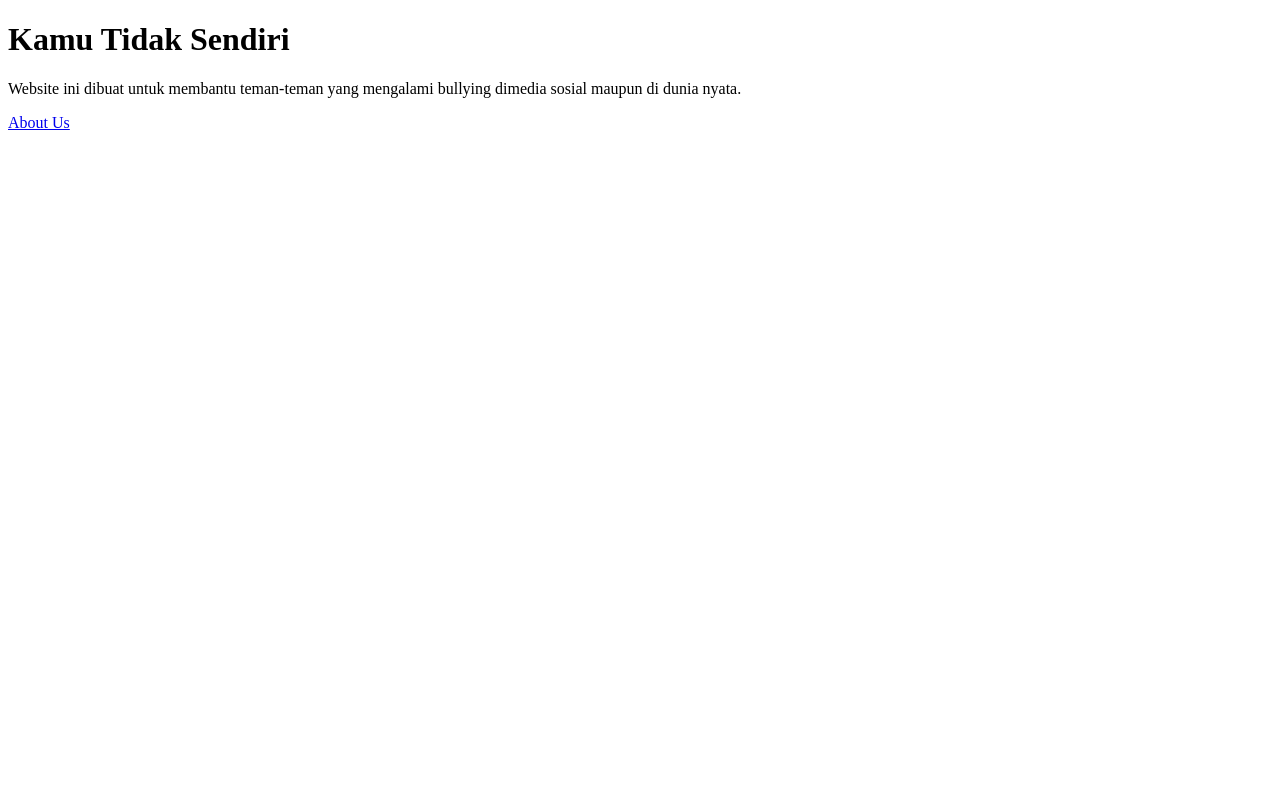
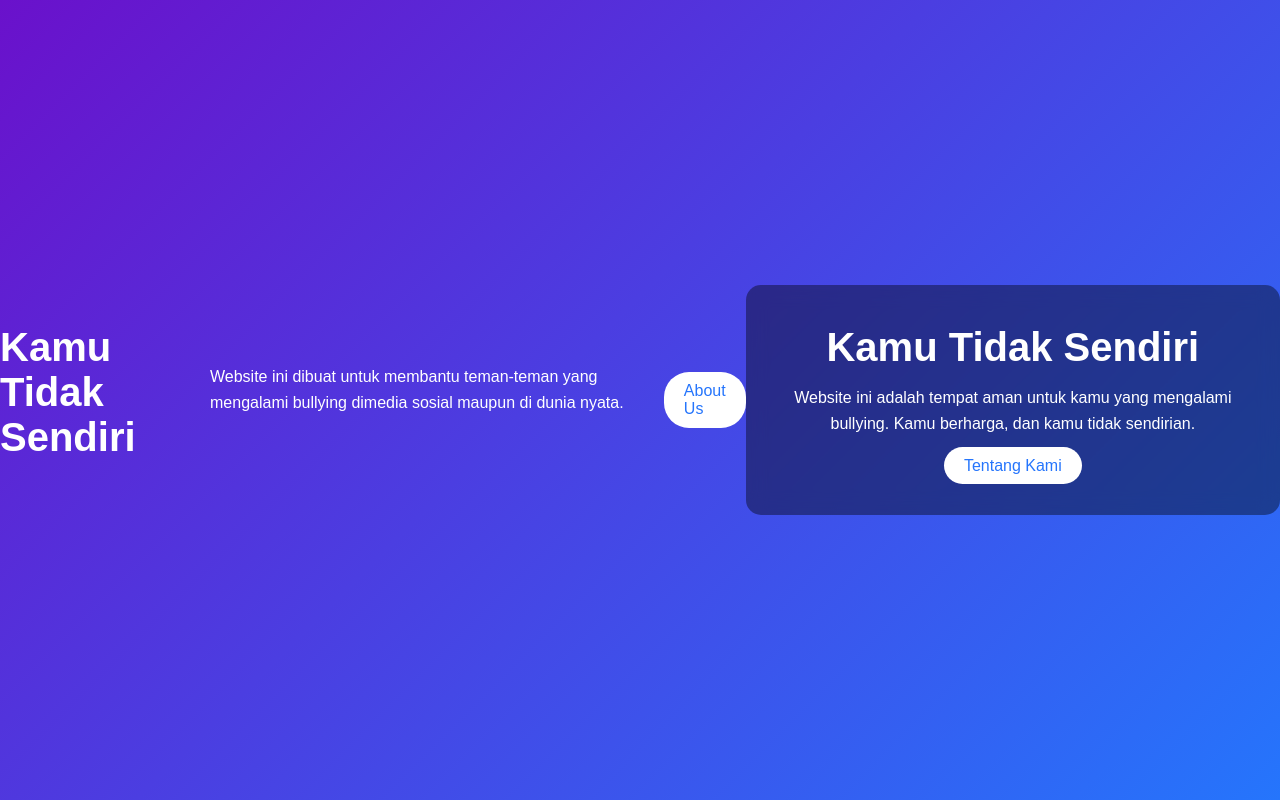
Before and after one commit to rusaanonim/RUMAH, a plain HTML site: page index.html in a window 1280 px wide. Drawn offline with Linux system fonts and the light colour scheme.

Commit message:
Update index.html

```diff
--- a/index.html
+++ b/index.html
@@ -9,3 +9,107 @@
 </body>
 </html>
 <a href="about.html">About Us</a>
+<!DOCTYPE html>
+<html lang="id">
+<head>
+    <meta charset="UTF-8">
+    <title>Tempat Aman</title>
+
+    <style>
+        /* RESET */
+        * {
+            margin: 0;
+            padding: 0;
+            box-sizing: border-box;
+            font-family: Arial, sans-serif;
+        }
+
+        /* BACKGROUND */
+        body {
+            height: 100vh;
+            background: linear-gradient(135deg, #6a11cb, #2575fc);
+            display: flex;
+            justify-content: center;
+            align-items: center;
+            color: white;
+
+            /* Animasi fade in saat load */
+            animation: fadeIn 1.5s ease-in-out;
+        }
+
+        /* CONTAINER */
+        .container {
+            text-align: center;
+            background: rgba(0, 0, 0, 0.4);
+            padding: 40px;
+            border-radius: 15px;
+
+            /* efek blur kaca (modern) */
+            backdrop-filter: blur(10px);
+
+            /* animasi naik */
+            transform: translateY(30px);
+            opacity: 0;
+            animation: slideUp 1s ease forwards;
+            animation-delay: 0.5s;
+        }
+
+        /* JUDUL */
+        h1 {
+            font-size: 2.5em;
+            margin-bottom: 15px;
+        }
+
+        /* PARAGRAF */
+        p {
+            margin-bottom: 20px;
+            line-height: 1.6;
+        }
+
+        /* BUTTON */
+        a {
+            text-decoration: none;
+            background: #ffffff;
+            color: #2575fc;
+            padding: 10px 20px;
+            border-radius: 25px;
+            transition: 0.3s;
+        }
+
+        /* HOVER EFFECT */
+        a:hover {
+            background: #2575fc;
+            color: white;
+            transform: scale(1.1);
+        }
+
+        /* ANIMASI */
+        @keyframes fadeIn {
+            from { opacity: 0; }
+            to { opacity: 1; }
+        }
+
+        @keyframes slideUp {
+            to {
+                transform: translateY(0);
+                opacity: 1;
+            }
+        }
+
+    </style>
+</head>
+
+<body>
+
+    <div class="container">
+        <h1>Kamu Tidak Sendiri</h1>
+        <p>
+            Website ini adalah tempat aman untuk kamu yang mengalami bullying.
+            Kamu berharga, dan kamu tidak sendirian.
+        </p>
+
+        <a href="about.html">Tentang Kami</a>
+    </div>
+
+</body>
+</html>
```
